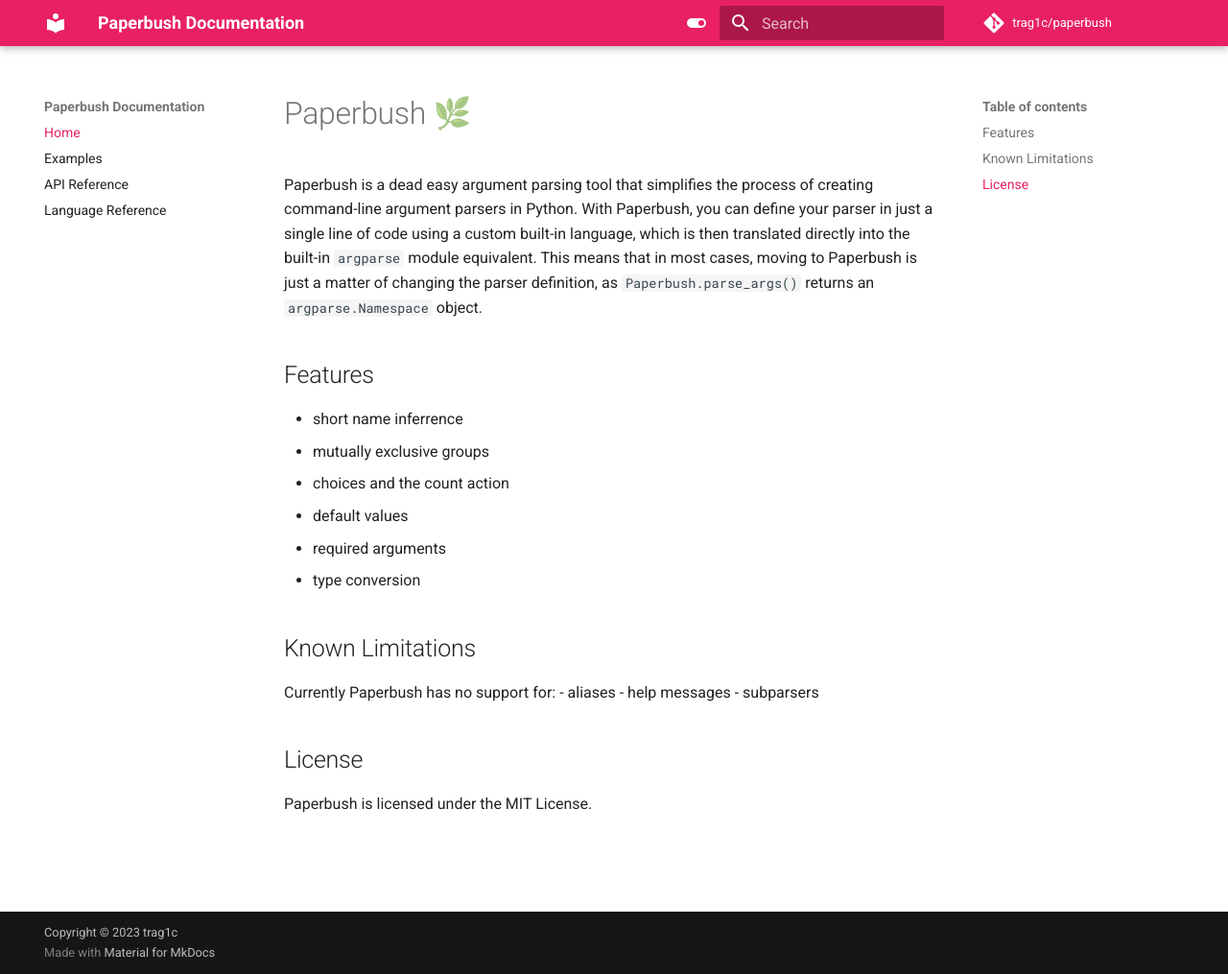
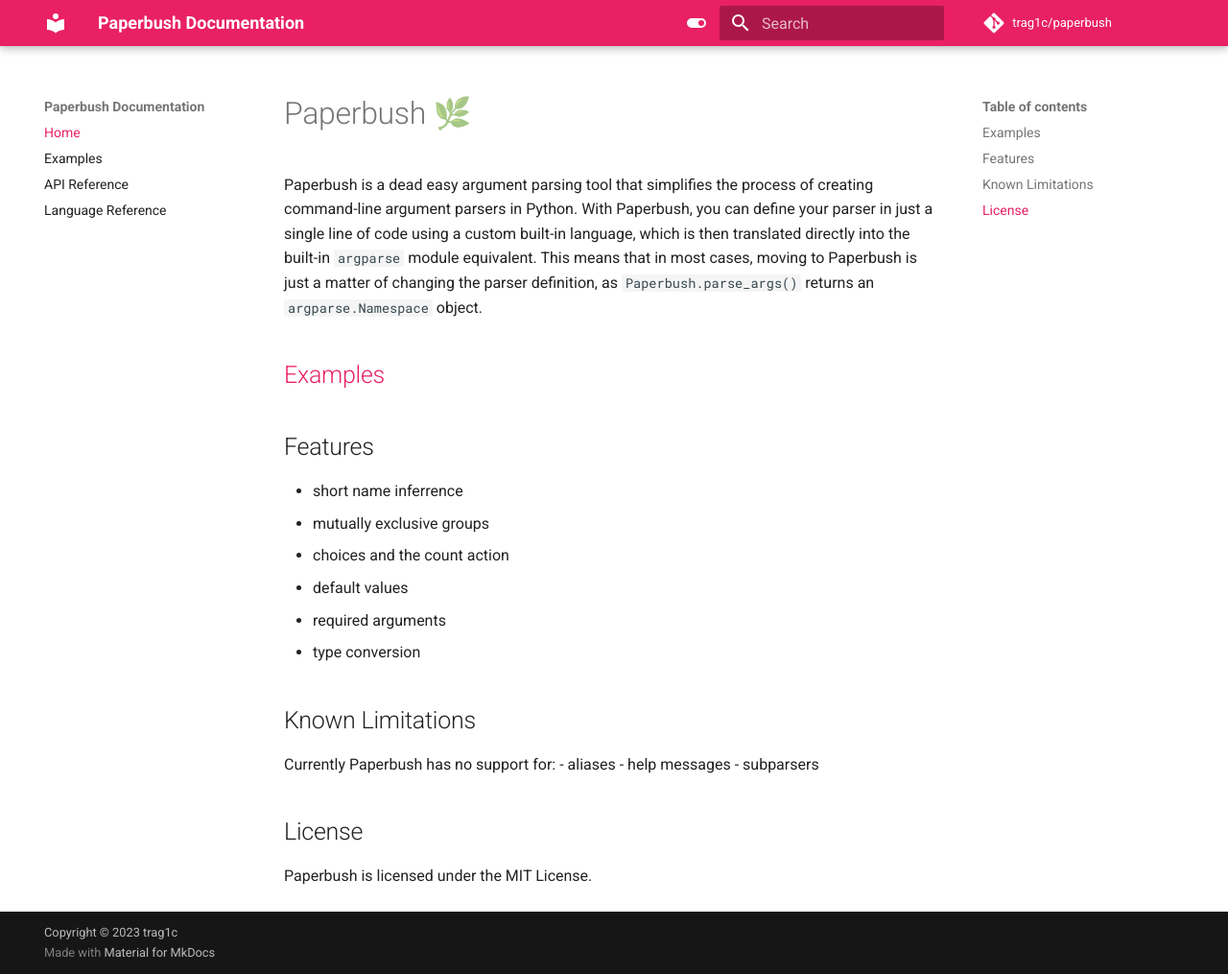
Before and after one commit to trag1c/paperbush, an MkDocs documentation site: the page built from docs/index.md, in a window 1280 px wide and 1015 px high. Shown: the whole window at 96% size. Built offline with MkDocs 1.6.1 and Material for MkDocs 9.7.7, drawn with Linux system fonts in a browser that asks for light colours; comment, search, counter and statistics services are not loaded.

Commit message:
Readded examples section

```diff
--- a/docs/index.md
+++ b/docs/index.md
@@ -1,6 +1,8 @@
 # Paperbush 🌿
 
 Paperbush is a dead easy argument parsing tool that simplifies the process of creating command-line argument parsers in Python. With Paperbush, you can define your parser in just a single line of code using a custom built-in language, which is then translated directly into the built-in `argparse` module equivalent. This means that in most cases, moving to Paperbush is just a matter of changing the parser definition, as `Paperbush.parse_args()` returns an `argparse.Namespace` object.
+
+## [Examples](examples.md)
 
 ## Features
 - short name inferrence
```
Also changed, not shown: README.md (+1 -0 lines).
